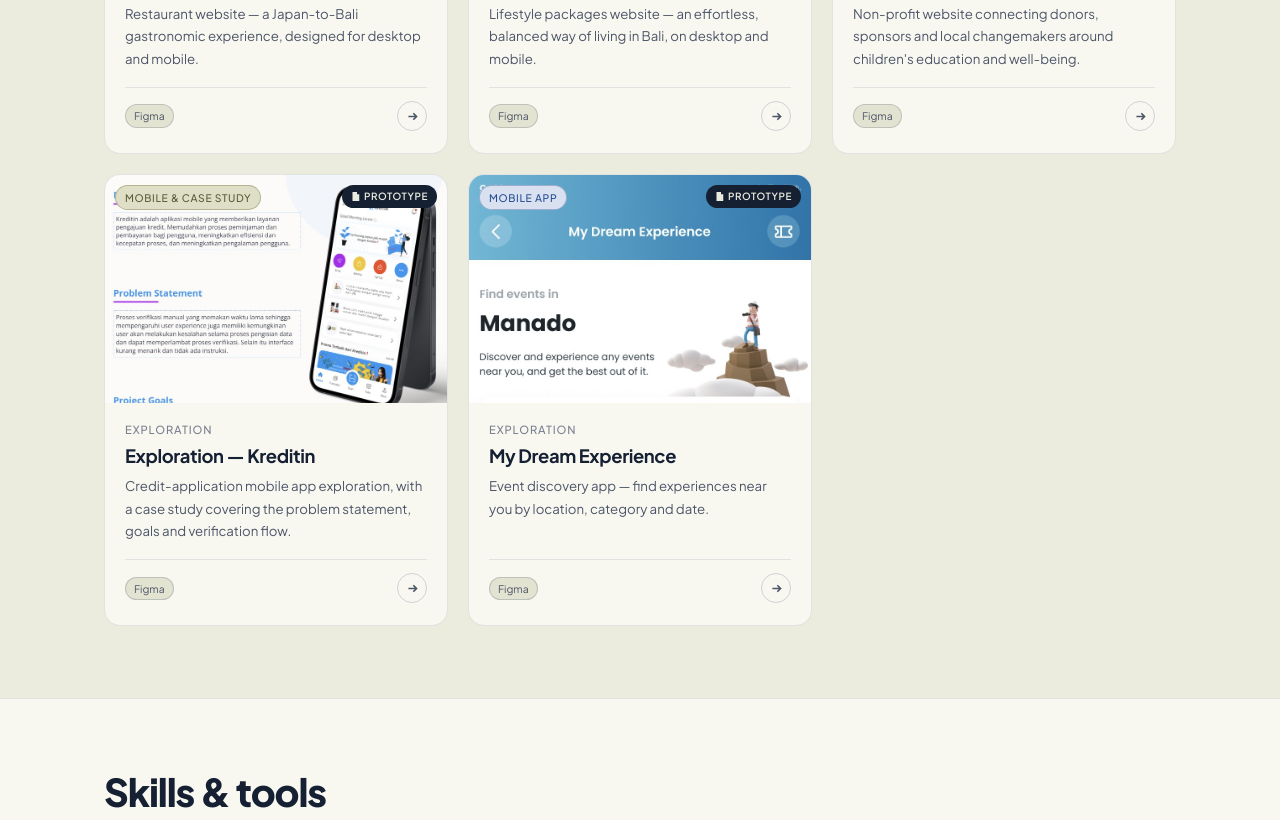
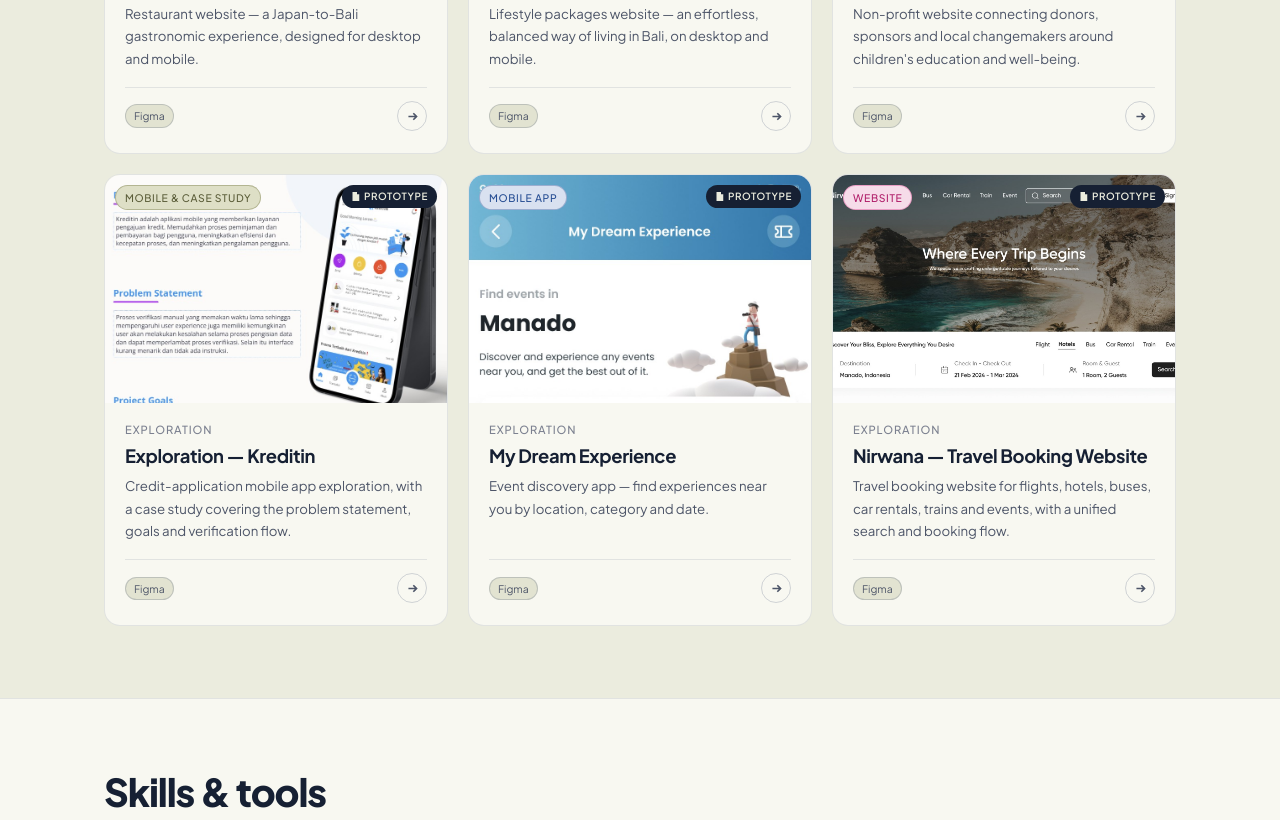
Before and after one commit to danica03/portfoliodanica, a plain HTML site: page index.html in a window 1280 px wide. Shown: the part 6959-7779 px from the top of the page. Drawn offline with Linux system fonts and the light colour scheme.

Commit message:
Add Nirwana travel booking website to Others
Co-Authored-By: Claude Sonnet 5.5 <noreply@anthropic.com>
Claude-Session: https://claude.ai/code/session_01L6jddHEZiMt34huMNJU8A3

```diff
--- a/index.html
+++ b/index.html
@@ -831,6 +831,19 @@ const projects = [
     },
     pdfUrl: ""
   },
+  {
+    company: "Exploration",
+    group: "Others",
+    title: "Nirwana — Travel Booking Website",
+    desc: "Travel booking website for flights, hotels, buses, car rentals, trains and events, with a unified search and booking flow.",
+    tag: "Website", color: "pink",
+    tools: ["Figma"],
+    image: "images/nirwana-cover.jpg",
+    prototypes: {
+      desktop: "https://www.figma.com/proto/FvihRcaG5dsLWXbgNR5Gem/Portfolio?node-id=119-32693&viewport=2826%2C-517%2C0.34&t=hqRs1gmZm0c39l4V-1&scaling=contain&content-scaling=fixed&starting-point-node-id=119%3A32693&page-id=14%3A70237"
+    },
+    pdfUrl: ""
+  },
 ];
 
 const thumbBg   = { pink: '#F6DCE9', blue: '#D9E1F0', yellow: '#DEDFC6' };
```
Also changed, not shown: images/nirwana-cover.jpg (added).
